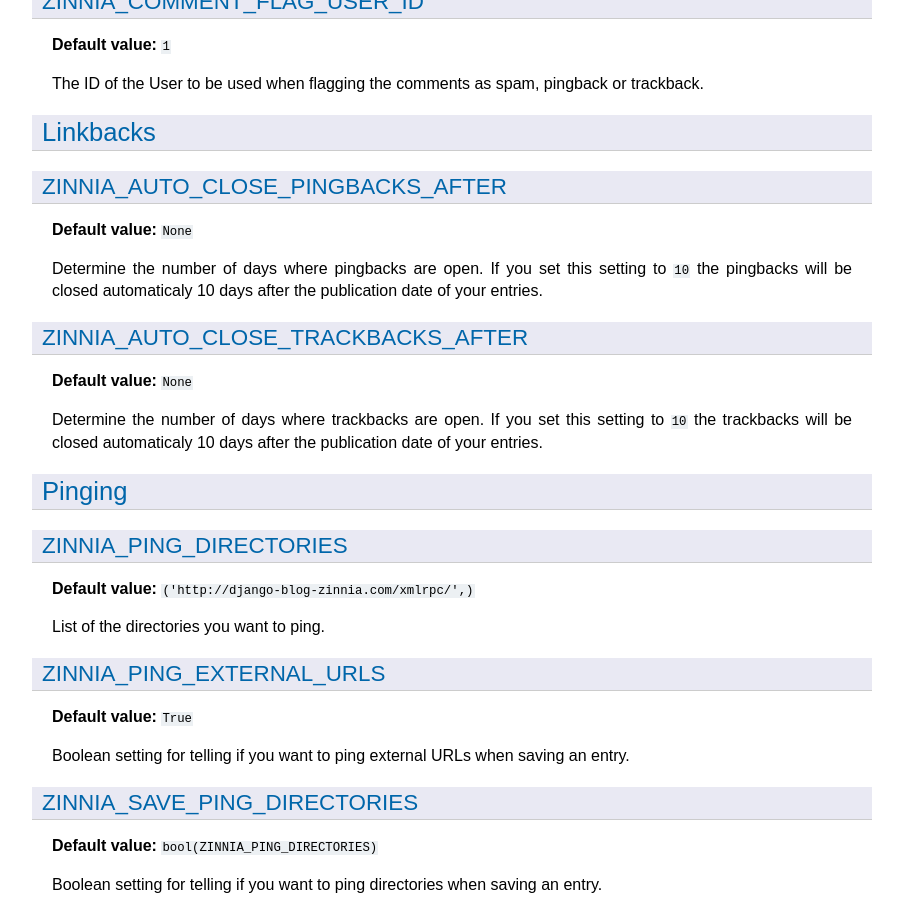
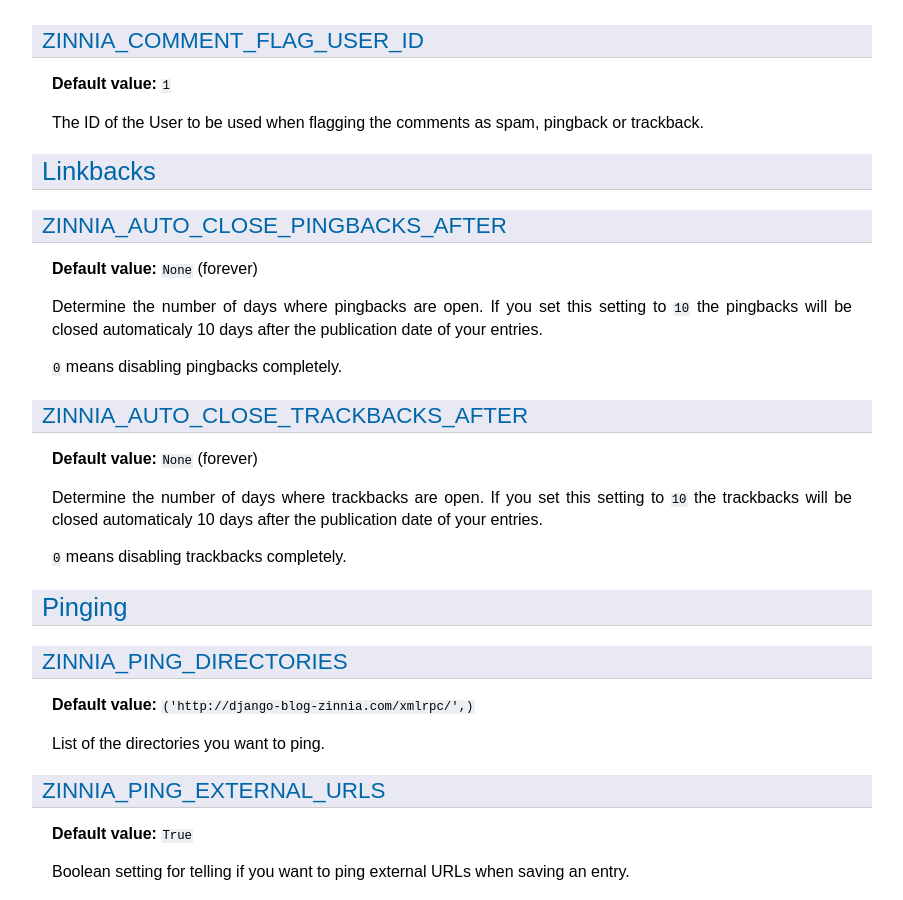
Before and after one commit to Fantomas42/django-blog-zinnia, a Sphinx documentation site: the page built from docs/ref/settings.rst, in a window 1280 px wide and 900 px high, scrolled down 4527 px. Shown: the whole window, without its empty margins (178-1081 px from the left). Built offline with Sphinx 7.4.7, drawn with Linux system fonts in a browser that asks for light colours; some of the changed text lies outside the part shown.

Commit message:
Update docs ZINNIA_AUTO_CLOSE* settings

```diff
--- a/docs/ref/settings.rst
+++ b/docs/ref/settings.rst
@@ -232,11 +232,13 @@
 
 ZINNIA_AUTO_CLOSE_COMMENTS_AFTER
 --------------------------------
-**Default value:** ``None``
+**Default value:** ``None`` (forever)
 
 Determine the number of days where comments are open. If you set this
 setting to ``10`` the comments will be closed automaticaly 10 days after
 the publication date of your entries.
+
+``0`` means disabling comments completely.
 
 .. setting:: ZINNIA_MAIL_COMMENT_REPLY
 
@@ -304,21 +306,25 @@
 
 ZINNIA_AUTO_CLOSE_PINGBACKS_AFTER
 ---------------------------------
-**Default value:** ``None``
+**Default value:** ``None`` (forever)
 
 Determine the number of days where pingbacks are open. If you set this
 setting to ``10`` the pingbacks will be closed automaticaly 10 days after
 the publication date of your entries.
 
+``0`` means disabling pingbacks completely.
+
 .. setting:: ZINNIA_AUTO_CLOSE_TRACKBACKS_AFTER
 
 ZINNIA_AUTO_CLOSE_TRACKBACKS_AFTER
 ----------------------------------
-**Default value:** ``None``
+**Default value:** ``None`` (forever)
 
 Determine the number of days where trackbacks are open. If you set this
 setting to ``10`` the trackbacks will be closed automaticaly 10 days after
 the publication date of your entries.
+
+``0`` means disabling trackbacks completely.
 
 .. _settings-pinging:
 
```
